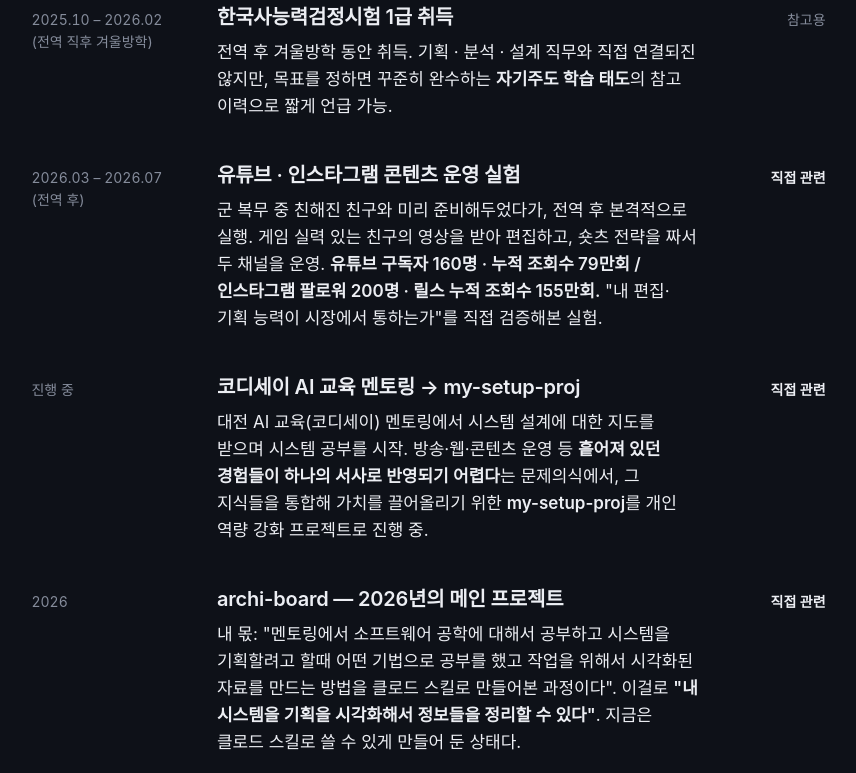
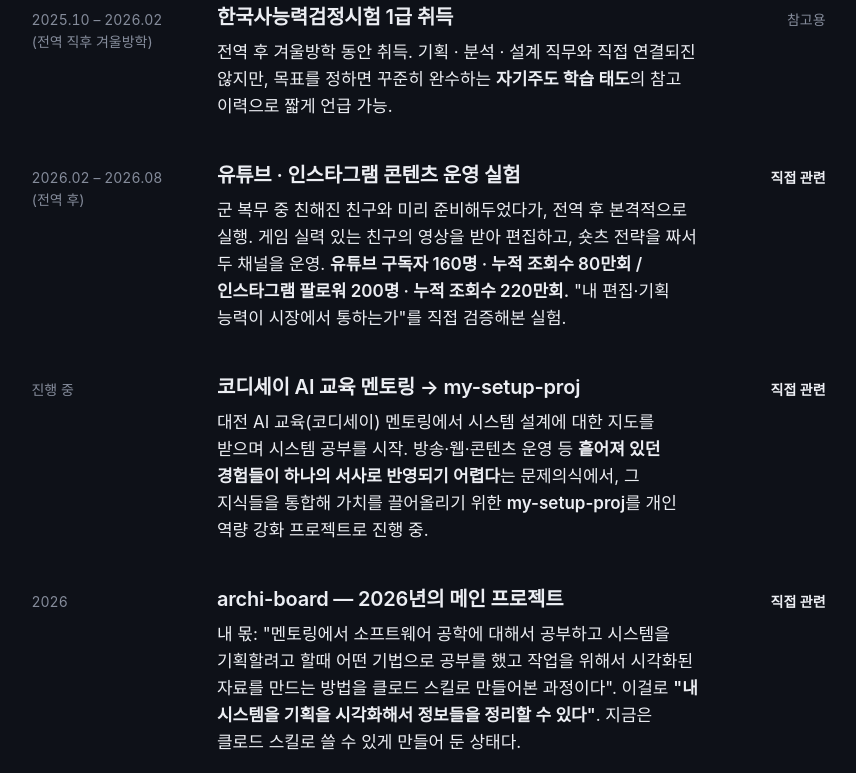
Before and after one commit to gamercross/career-roadmap, a plain HTML site: page index.html in a window 1280 px wide. Shown: the part 1871-2644 px from the top of the page, without its empty margins (416-1272 px from the left). Drawn offline with Linux system fonts and the light colour scheme; a web font is replaced by a local one.

Commit message:
로드맵: 코리밍 편집 숫자 · 기간을 재엽 님 말로 (#5)
코리밍 편집 줄의 숫자 · 기간을 재엽 님 말로 고침(11/26, Orca 항목 73).

- 기간 2026.03 – 07 → 2026.02 – 08
- 유튜브 누적 조회수 79만 → 80만, 인스타그램 155만 → 220만, 05 합계 234만 → 300만

Co-Authored-By: Claude Opus 5.5 <noreply@anthropic.com>

```diff
--- a/index.html
+++ b/index.html
@@ -139,11 +139,11 @@
           </div>
         </li>
         <li>
-          <div class="r-date">2026.03 – 2026.07 (전역 후)</div>
+          <div class="r-date">2026.02 – 2026.08 (전역 후)</div>
           <div>
             <h3 class="r-title">유튜브 · 인스타그램 콘텐츠 운영 실험</h3>
             <span class="r-rel direct">직접 관련</span>
-            <p class="r-text">군 복무 중 친해진 친구와 미리 준비해두었다가, 전역 후 본격적으로 실행. 게임 실력 있는 친구의 영상을 받아 편집하고, 숏츠 전략을 짜서 두 채널을 운영. <b>유튜브 구독자 160명 · 누적 조회수 79만회 / 인스타그램 팔로워 200명 · 릴스 누적 조회수 155만회.</b> "내 편집·기획 능력이 시장에서 통하는가"를 직접 검증해본 실험.</p>
+            <p class="r-text">군 복무 중 친해진 친구와 미리 준비해두었다가, 전역 후 본격적으로 실행. 게임 실력 있는 친구의 영상을 받아 편집하고, 숏츠 전략을 짜서 두 채널을 운영. <b>유튜브 구독자 160명 · 누적 조회수 80만회 / 인스타그램 팔로워 200명 · 누적 조회수 220만회.</b> "내 편집·기획 능력이 시장에서 통하는가"를 직접 검증해본 실험.</p>
           </div>
         </li>
         <li>
@@ -287,7 +287,7 @@
             <td>기획을 문서로만 두지 않고 직접 웹으로 구현·배포까지 완결한 경험.</td>
           </tr>
           <tr>
-            <td class="r-proj">유튜브·인스타그램 운영<span class="r-sub">구독 160 / 팔로워 200, 누적 조회 234만</span></td>
+            <td class="r-proj">유튜브·인스타그램 운영<span class="r-sub">구독 160 / 팔로워 200, 누적 조회 300만</span></td>
             <td class="r-caps"><span class="r-cap">데이터 기반 전략</span><span class="r-cap">가설 검증</span></td>
             <td>"숏츠 전략"을 세우고 조회수·구독자 데이터로 결과를 검증 — 시스템 기획의 밸런스 조정·지표 기반 개선과 동일한 사이클.</td>
           </tr>
```
